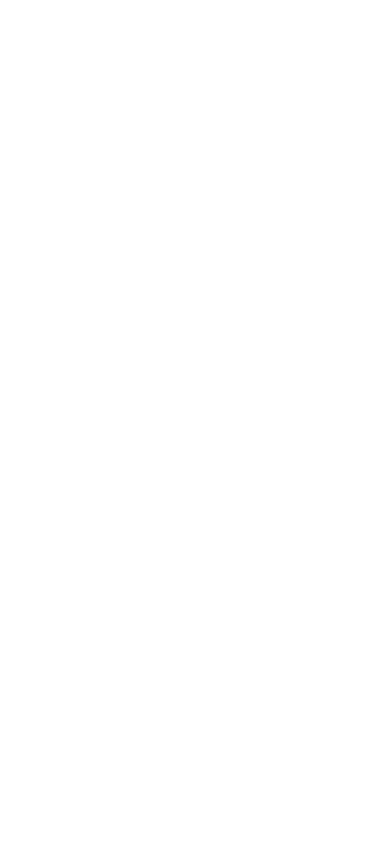
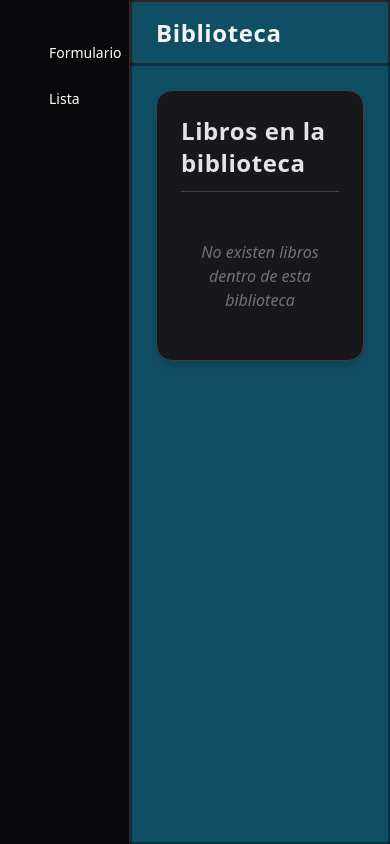
Before and after one commit to Golver2909/dashboard-biblioteca-fuentes-matias, a Vue app: page /libros in a window 390 px wide. Before the commit this address had no page. Built offline with nearby package versions, Linux system fonts and the light colour scheme.

Commit message:
clases responsivas para dashboard

```diff
--- a/src/pages/Dashboard.vue
+++ b/src/pages/Dashboard.vue
@@ -12,8 +12,8 @@
 }
 
 const sections: Ref<Section[]> = ref<Section[]>([
-    { name: 'Formulario', route: '/form', isActive: false },
-    { name: 'Lista', route: '/list', isActive: false }
+    { name: 'Formulario', route: '/libros/nuevo', isActive: false },
+    { name: 'Lista', route: '/libros', isActive: false }
 ]);
 
 //Cambia estado de 'isActive para manejar estados'
@@ -33,7 +33,7 @@
 
 <template>
     <div class="min-h-screen flex bg-zinc-900 text-zinc-200 font-sans">
-        <aside class="w-64 border-r border-zinc-700/60 bg-zinc-950 p-4">
+        <aside class="w-1/3 sm:w-1/4 md:w-1/6 border-r border-zinc-700/60 bg-zinc-950 p-4">
             <nav class="flex-1 px-3 py-4 space-y-1">
                 <!-- Por cada section declarado dentro de 'sections', se crea una ruta que puede estar o no estar activa  -->
                 <RouterLink v-for="(section, index) in sections" :key="index" :to="section.route" class="flex items-center px-4 py-2.5 rounded-lg border border-transparent text-sm font-medium transition-colors duration-200
--- a/src/router/index.ts
+++ b/src/router/index.ts
@@ -9,8 +9,8 @@
     {
       path: '/', component: Dashboard,
       children: [
-        { path: 'form', component: FormLibro },
-        { path: 'list',component: ListaLibros }
+        { path: 'libros/nuevo', component: FormLibro },
+        { path: 'libros',component: ListaLibros }
       ]
       /* children: [
         { path: 'racers', component: Racers },
```
